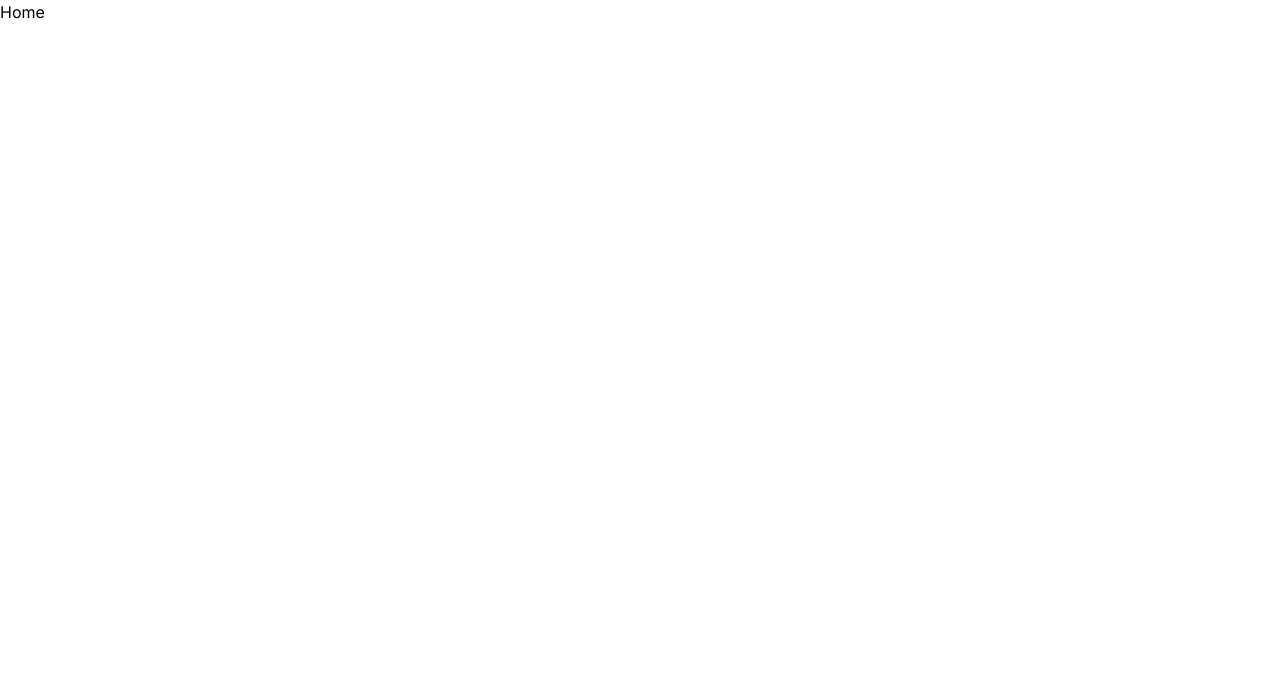
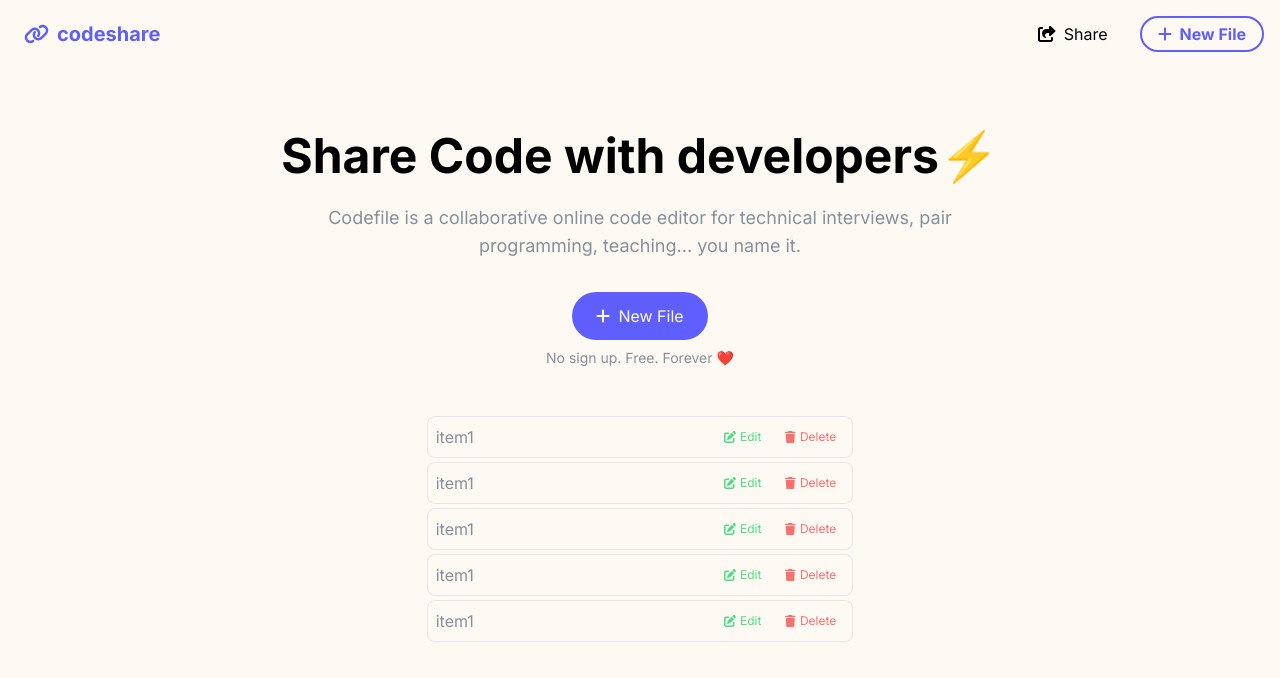
Before and after one commit to Sheel-ui/codeshare, a Next.js app: page / in a window 1280 px wide. Shown: the top 678 px of the page. Built offline with nearby package versions, Linux system fonts and the light colour scheme.

Commit message:
Added home page

```diff
--- a/package.json
+++ b/package.json
@@ -9,6 +9,9 @@
     "lint": "next lint"
   },
   "dependencies": {
+    "@fortawesome/fontawesome-svg-core": "^6.5.2",
+    "@fortawesome/free-solid-svg-icons": "^6.5.2",
+    "@fortawesome/react-fontawesome": "^0.2.1",
     "@prisma/client": "^5.14.0",
     "next": "14.2.3",
     "prisma": "^5.14.0",
--- a/src/app/layout.tsx
+++ b/src/app/layout.tsx
@@ -1,6 +1,7 @@
 import type { Metadata } from "next";
 import { Inter } from "next/font/google";
 import "./globals.css";
+import NavBar from "@/components/navbar";
 
 const inter = Inter({ subsets: ["latin"] });
 
@@ -16,7 +17,10 @@ export default function RootLayout({
 }>) {
   return (
     <html lang="en">
-      <body className={inter.className}>{children}</body>
+      <body className={`${inter.className} bg-cream`}>
+        <NavBar />
+        {children}
+      </body>
     </html>
   );
 }
--- a/src/app/page.tsx
+++ b/src/app/page.tsx
@@ -1,3 +1,82 @@
+import Link from "next/link";
+import { FontAwesomeIcon } from "@fortawesome/react-fontawesome";
+import { faPlus } from "@fortawesome/free-solid-svg-icons";
+import { faPenToSquare } from "@fortawesome/free-solid-svg-icons";
+import { faTrash } from "@fortawesome/free-solid-svg-icons";
+import { config } from "@fortawesome/fontawesome-svg-core";
+import "@fortawesome/fontawesome-svg-core/styles.css";
+
+config.autoAddCss = false;
+
 export default function Home() {
-  return <div>Home</div>
+	return (
+		<div>
+			<div className="flex flex-col items-center pt-16">
+				<h1 className="font-bold text-5xl mb-2">
+					Share Code with developers⚡️
+				</h1>
+				<p className="text-grey text-lg w-1/2 text-center m-4">
+					Codefile is a collaborative online code editor for technical
+					interviews, pair programming, teaching... you name it.
+				</p>
+				<Link
+					href="/code/new"
+					className=" mt-4 bg-accent text-white px-6 py-3 rounded-full flex items-center transform transition-transform duration-300 hover:-translate-y-1.5"
+				>
+					<FontAwesomeIcon icon={faPlus} className="mr-2" />
+					New File
+				</Link>
+				<p className="mt-2 text-grey text-sm">
+					No sign up. Free. Forever ❤️
+				</p>
+			</div>
+      <div className="flex flex-col items-center gap-1 mt-12">
+        <div className="p-2 text-grey border border-grey-100 rounded-lg w-1/3 flex justify-between items-center">
+          <div>
+            item1
+          </div>
+          <div className="text-xs">
+            <span className="pr-6 text-green-400"><FontAwesomeIcon icon={faPenToSquare} className="mr-1" />Edit</span>
+            <span className="pr-2 text-red-400"><FontAwesomeIcon icon={faTrash} className="mr-1" />Delete</span>
+          </div>
+        </div>
+        <div className="p-2 text-grey border border-grey-100 rounded-lg w-1/3 flex justify-between items-center">
+          <div>
+            item1
+          </div>
+          <div className="text-xs">
+            <span className="pr-6 text-green-400"><FontAwesomeIcon icon={faPenToSquare} className="mr-1" />Edit</span>
+            <span className="pr-2 text-red-400"><FontAwesomeIcon icon={faTrash} className="mr-1" />Delete</span>
+          </div>
+        </div>
+        <div className="p-2 text-grey border border-grey-100 rounded-lg w-1/3 flex justify-between items-center">
+          <div>
+            item1
+          </div>
+          <div className="text-xs">
+            <span className="pr-6 text-green-400"><FontAwesomeIcon icon={faPenToSquare} className="mr-1" />Edit</span>
+            <span className="pr-2 text-red-400"><FontAwesomeIcon icon={faTrash} className="mr-1" />Delete</span>
+          </div>
+        </div>
+        <div className="p-2 text-grey border border-grey-100 rounded-lg w-1/3 flex justify-between items-center">
+          <div>
+            item1
+          </div>
+          <div className="text-xs">
+            <span className="pr-6 text-green-400"><FontAwesomeIcon icon={faPenToSquare} className="mr-1" />Edit</span>
+            <span className="pr-2 text-red-400"><FontAwesomeIcon icon={faTrash} className="mr-1" />Delete</span>
+          </div>
+        </div>
+        <div className="p-2 text-grey border border-grey-100 rounded-lg w-1/3 flex justify-between items-center">
+          <div>
+            item1
+          </div>
+          <div className="text-xs">
+            <span className="pr-6 text-green-400"><FontAwesomeIcon icon={faPenToSquare} className="mr-1" />Edit</span>
+            <span className="pr-2 text-red-400"><FontAwesomeIcon icon={faTrash} className="mr-1" />Delete</span>
+          </div>
+        </div>
+      </div>
+		</div>
+	);
 }
--- /dev/null
+++ b/src/components/navbar.tsx
@@ -0,0 +1,30 @@
+import Link from "next/link";
+import { FontAwesomeIcon } from "@fortawesome/react-fontawesome";
+import { faPlus } from "@fortawesome/free-solid-svg-icons";
+import { faShareFromSquare } from "@fortawesome/free-solid-svg-icons";
+import { faLink } from "@fortawesome/free-solid-svg-icons";
+import { config } from "@fortawesome/fontawesome-svg-core";
+import "@fortawesome/fontawesome-svg-core/styles.css";
+
+config.autoAddCss = false;
+
+export default function NavBar() {
+	return (
+		<div className="flex flex-row justify-between items-center">
+			<div className="m-4 text-xl font-bold text-accent"> <FontAwesomeIcon icon={faLink} className="mx-2"/>codeshare</div>
+			<div className="flex flex-row gap-8 m-4">
+				<button>
+					<FontAwesomeIcon icon={faShareFromSquare} className="mr-2" />
+					Share
+				</button>
+				<Link
+					href="/code/new"
+					className="border border-[2px] font-bold px-4 py-1 border-solid border-accent text-accent rounded-full flex items-center"
+				>
+					<FontAwesomeIcon icon={faPlus} className="mr-2" />
+					New File
+				</Link>
+			</div>
+		</div>
+	);
+}
--- a/tailwind.config.ts
+++ b/tailwind.config.ts
@@ -13,6 +13,14 @@ const config: Config = {
         "gradient-conic":
           "conic-gradient(from 180deg at 50% 50%, var(--tw-gradient-stops))",
       },
+      colors: {
+        cream: '#fefaf3',
+        grey: '#86909c',
+        accent: '#5f5fff'
+      },
+      translate: {
+        '1.25': '5px'
+      }
     },
   },
   plugins: [],
```
Also changed, not shown: 1 other file (tests, documents, lock files or other folders).
